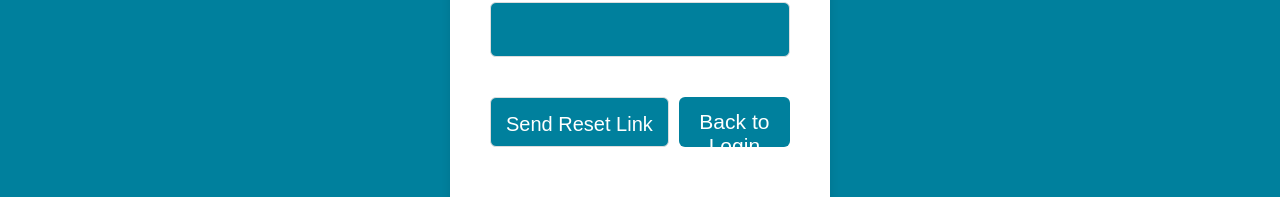
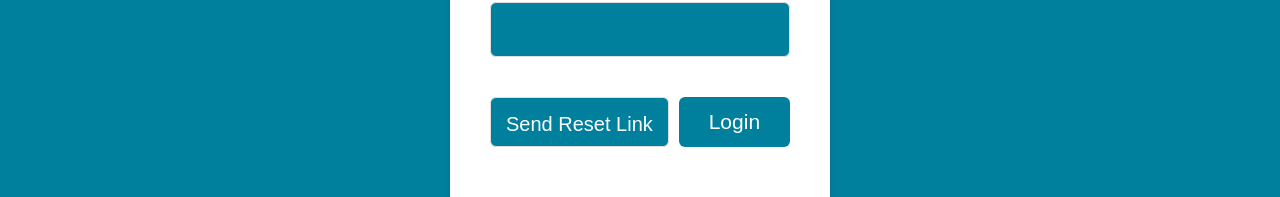
Before and after one commit to Imazen7/Hostel-Hub, a React (Vite) app: page /Password in a window 1280 px wide. Shown: the part 329-526 px from the top of the page. Built offline with nearby package versions, Linux system fonts and the light colour scheme.

Commit message:
Update Password.jsx

```diff
--- a/src/pages/Password.jsx
+++ b/src/pages/Password.jsx
@@ -40,7 +40,7 @@ const Password = () => {
             />
             <div style={{ display: "flex", gap: "10px" }}>
               <input id="submitPassword" type="submit" value="Send Reset Link" />
-              <Link id="link" to="/">Back to Login</Link>
+              <Link id="link" to="/">Login</Link>
             </div>
           </form>
         </div>
```
